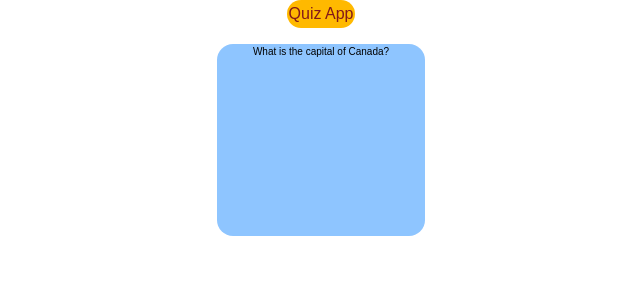
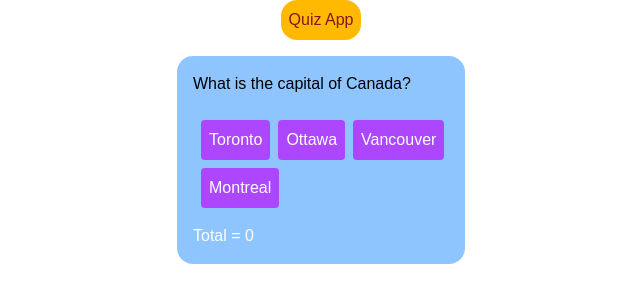
Before and after one commit to Harsimran141/Azknowledgetest, a React (Vite) app: page / in a window 1280 px wide. Shown: the top 302 px of the page, without its empty margins (319-959 px from the left). Built offline with nearby package versions, Linux system fonts and the light colour scheme.

Commit message:
feat: enhance quiz functionality with answer handling and score tracking

```diff
--- a/src/App.jsx
+++ b/src/App.jsx
@@ -1,6 +1,6 @@
 import { useState } from "react";
 
-const App = () =>{
+const App = () => {
   const questions = [
     {
       question: "What is the capital of Canada?",
@@ -28,20 +28,79 @@ const questions = [
       answer: "Paris",
     },
   ];
-const [currentQuestion,SetCurrentQuestion] = useState(0);
-  return(
 
+  const [currentQuestion, setCurrentQuestion] = useState(0);
+  const [correctAnswer, setCorrectAnswer] = useState(null);
+  const [score, setScore] = useState(0);
+  const [quizFinished, setQuizFinished] = useState(false);
+
+  const handleAnswer = (item) => {
+    if (item === questions[currentQuestion].answer) {
+      setCorrectAnswer("Correct Answer");
+      setScore((prevScore) => prevScore + 1);
+    } else {
+      setCorrectAnswer("Wrong Answer");
+    }
+
+    if (currentQuestion === questions.length - 1) {
+      setQuizFinished(true);
+    } else {
+      setCurrentQuestion((prevQuestion) => prevQuestion + 1);
+    }
+  };
+
+  return (
     <div className="flex flex-col items-center">
-        <h1 className="text-center text-red-900 p-0.5 rounded-2xl bg-amber-400">  Quiz App</h1>
-    <div className="w-52  h-48 rounded-2xl mt-4  bg-blue-300">
-      <div className="text-[10px] justify-items-center">
+
+      <h1 className="text-center text-red-900 p-2 rounded-2xl bg-amber-400">
+        Quiz App
+      </h1>
+
+      <div className="w-72 min-h-48 rounded-2xl mt-4 bg-blue-300 p-4">
+
+        {quizFinished ? (
+          <div className="text-center">
+            <h1 className="text-xl text-green-700">
+              Quiz Finished!
+            </h1>
+
+            <h2 className="mt-4">
+              Your Score: {score} / {questions.length}
+            </h2>
+          </div>
+        ) : (
           <div>
-<p>{questions[currentQuestion].question}</p>
+
+            <p>
+              {questions[currentQuestion].question}
+            </p>
+
+            <div className="mt-4">
+              {questions[currentQuestion].options.map((item, index) => (
+                <button
+                  key={index}
+                  onClick={() => handleAnswer(item)}
+                  className="p-2 bg-purple-500 text-white rounded ml-2 mt-2"
+                >
+                  {item}
+                </button>
+              ))}
+            </div>
+
+            <h1 className="text-white mt-4">
+              {correctAnswer}
+            </h1>
+
+            <h1 className="text-white">
+              Total = {score}
+            </h1>
+
+          </div>
+        )}
+
       </div>
     </div>
-        </div>
+  );
+};
 
-    </div>
-  )
-}
 export default App;
```
Lines whose indentation alone changed are shown as unchanged.
